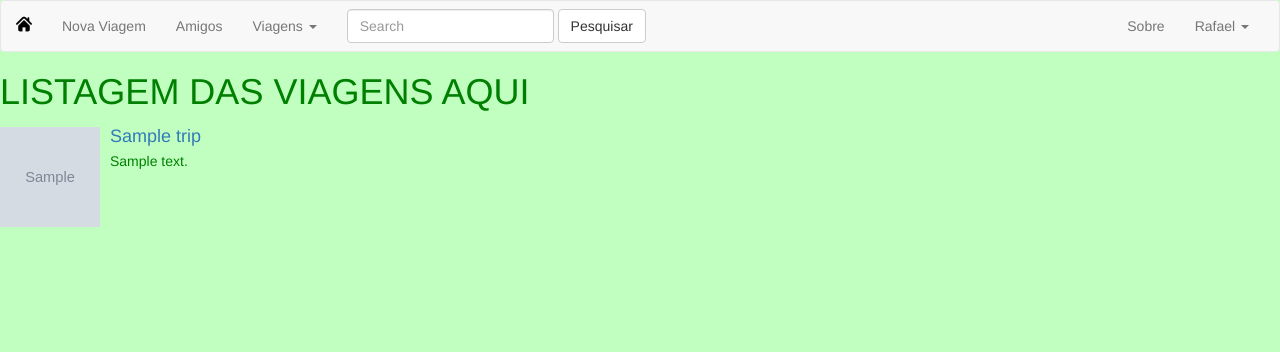
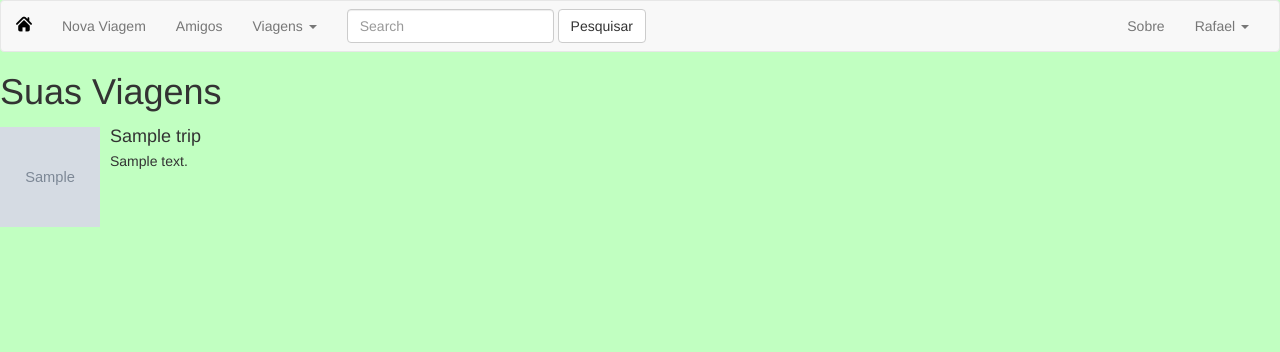
Before and after one commit to RafaelFazzolino/progweb, a Django app: template tripsAdmin/trips/templates/trips.html in a window 1280 px wide. Shown: the top 352 px of the page. Run offline with Django 3.2, Linux system fonts and the light colour scheme; the template is opened without the code that fills it: values that come from a table or form of the project are taken from there, others are empty; tables that the repository leaves empty hold one stand-in row (values such as "Sample post"); grey boxes marked "Sample" are stand-in pictures; parts of the project's set-up code (start-up, migrations or seed data) failed here and were passed over; some libraries are stand-ins or nearby versions.

Commit message:
Adicionando exceção de lista vazia

```diff
--- a/tripsAdmin/core/templates/home.html
+++ b/tripsAdmin/core/templates/home.html
@@ -19,7 +19,6 @@
     <![endif]-->
     <style> body{
       background-color: #C1FFC1;
-      color: green;
       }</style>
   </head>
   <body>
--- a/tripsAdmin/trips/templates/trips.html
+++ b/tripsAdmin/trips/templates/trips.html
@@ -2,11 +2,11 @@
 
 {% load static %}
 {% block content %}
-<h1> LISTAGEM DAS VIAGENS AQUI </h1>
+<h1> Suas Viagens </h1>
 {% for trip in trips %}
 <div class="media">
   <div class="media-left media-middle">
-    <a href="{{trip.get_absolute_url}}">
+    <a href="#">
       {% if trip.image %}
         <img class="media-object" src="{{ trip.image.url }}" alt="{{trip.title}}" width=100px height=100px>
       {% else %}
@@ -15,14 +15,15 @@
     </a>
   </div>
   <div class="media-body">
-    <h4 class="media-heading"><a href="{{trip.get_absolute_url}}" title="">{{trip.title}}</a></h4>
+    <h4 class="media-heading">{{trip.title}}</h4>
     {{trip.description}}
   </div>
 </div>
 {%empty%}
 <ul class="list-group">
-  <li class="list-group-item list-group-item-danger">Nenhum jogo disponível..</li>
+  <li class="list-group-item list-group-item-danger">Você ainda não fez nenhuma viagem..</li>
 </ul>
 
 {% endfor %}
+
 {% endblock content %}
```
Also changed, not shown: db.sqlite3.
